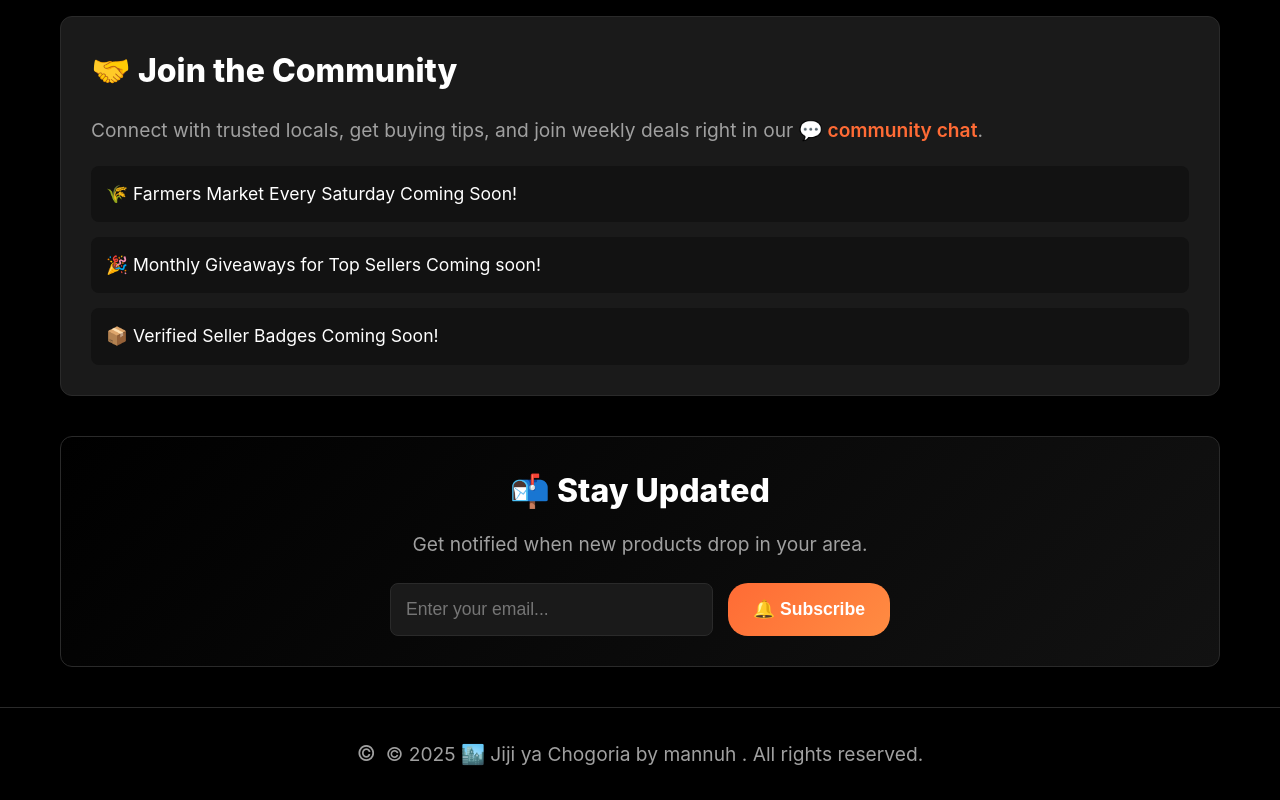
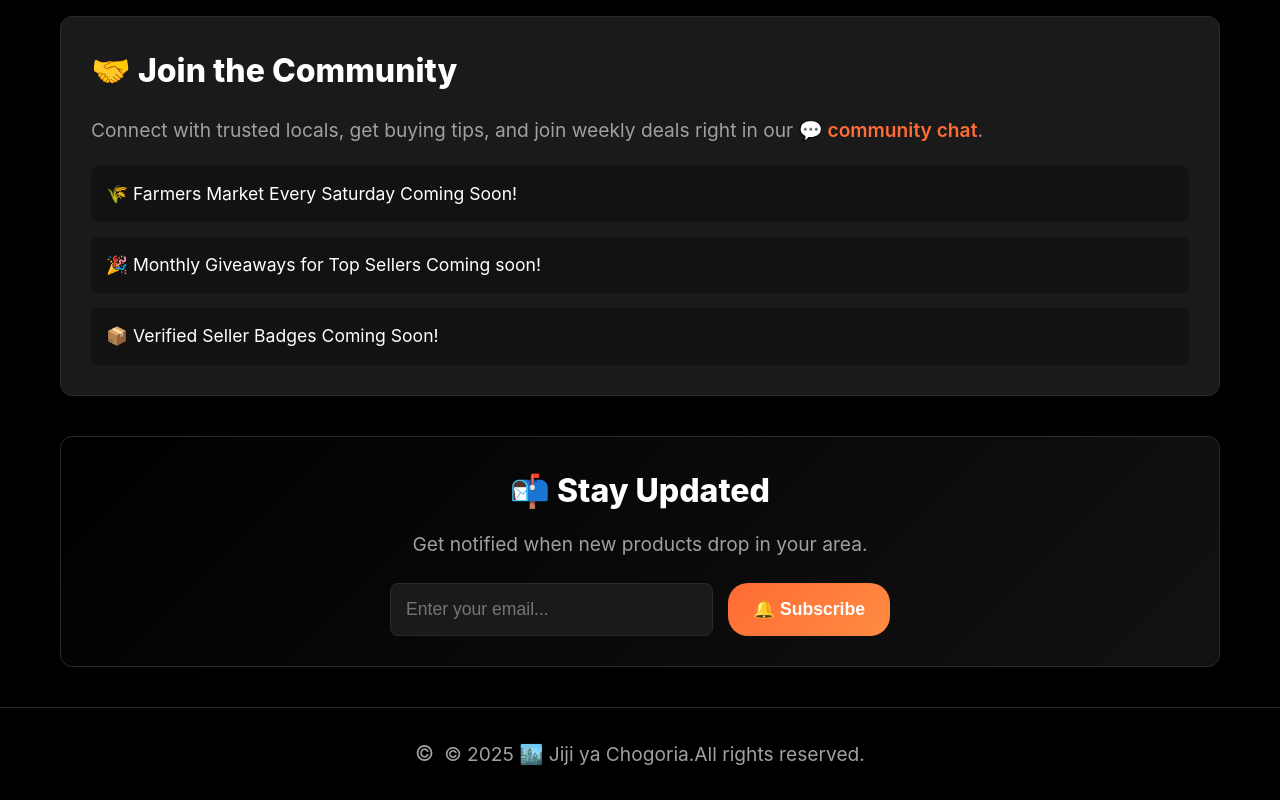
Before and after one commit to Emannuh254/jiji-ya-chogoria, a website: page dashboard.html in a window 1280 px wide. Shown: the part 1777-2577 px from the top of the page. Drawn offline with nearby package versions, Linux system fonts and the light colour scheme.

Commit message:
Im aweso m

```diff
--- a/dashboard.html
+++ b/dashboard.html
@@ -1433,7 +1433,7 @@
 
     <footer>
 
-            <p>© 2025 🏙️ Jiji ya Chogoria by mannuh . All rights reserved.</p>
+            <p>© 2025 🏙️ Jiji ya Chogoria.All rights reserved.</p>
 
     </footer>
 
```
